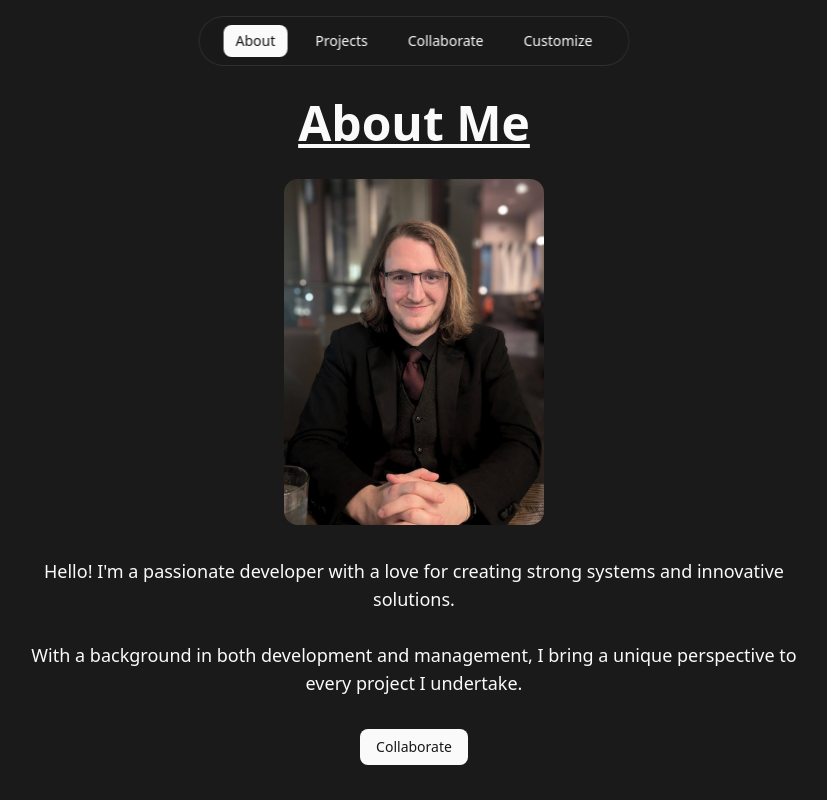
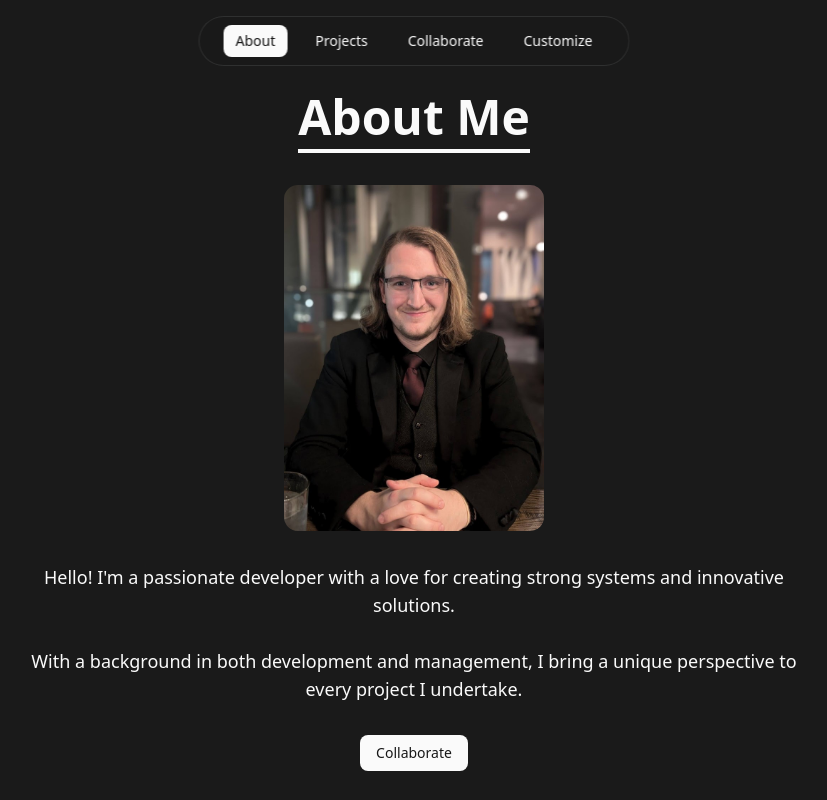
Before and after one commit to raymondshiner/rshiner-website-v2, a React (Vite) app: page / in a window 1280 px wide. Shown: the whole page, without its empty margins (226-1053 px from the left). Built offline with nearby package versions, Linux system fonts and the light colour scheme.

Commit message:
update header to only have color of line be the item

```diff
--- a/src/sections/About/About.tsx
+++ b/src/sections/About/About.tsx
@@ -20,7 +20,7 @@ function MainWrapper({ children }: { children: React.ReactNode }) {
 }
 
 function Title() {
-  return <div className="text-5xl font-bold underline text-primary">
+  return <div className="text-5xl font-bold border-b-4 border-primary pb-2">
     About Me
   </div>
 }
--- a/src/sections/Collaborate/Collaborate.tsx
+++ b/src/sections/Collaborate/Collaborate.tsx
@@ -22,7 +22,7 @@ function MainWrapper({ children }: { children: React.ReactNode }) {
 
 function Title() {
   return (
-    <div className="text-5xl font-bold underline text-primary">
+    <div className="text-5xl font-bold border-b-4 border-primary pb-2">
       Let's Collaborate
     </div>
   )
--- a/src/sections/Customize/Customize.tsx
+++ b/src/sections/Customize/Customize.tsx
@@ -129,7 +129,7 @@ function MainWrapper({ children }: { children: React.ReactNode }) {
 
 function Title() {
   return (
-    <div className="text-5xl font-bold underline text-primary">
+    <div className="text-5xl font-bold border-b-4 border-primary pb-2">
       Customize
     </div>
   )
--- a/src/sections/Projects/Projects.tsx
+++ b/src/sections/Projects/Projects.tsx
@@ -30,7 +30,7 @@ function MainWrapper({ children }: { children: React.ReactNode }) {
 
 function Title() {
   return (
-    <div className="text-5xl font-bold underline text-primary">
+    <div className="text-5xl font-bold border-b-4 border-primary pb-2">
       Projects
     </div>
   )
```
